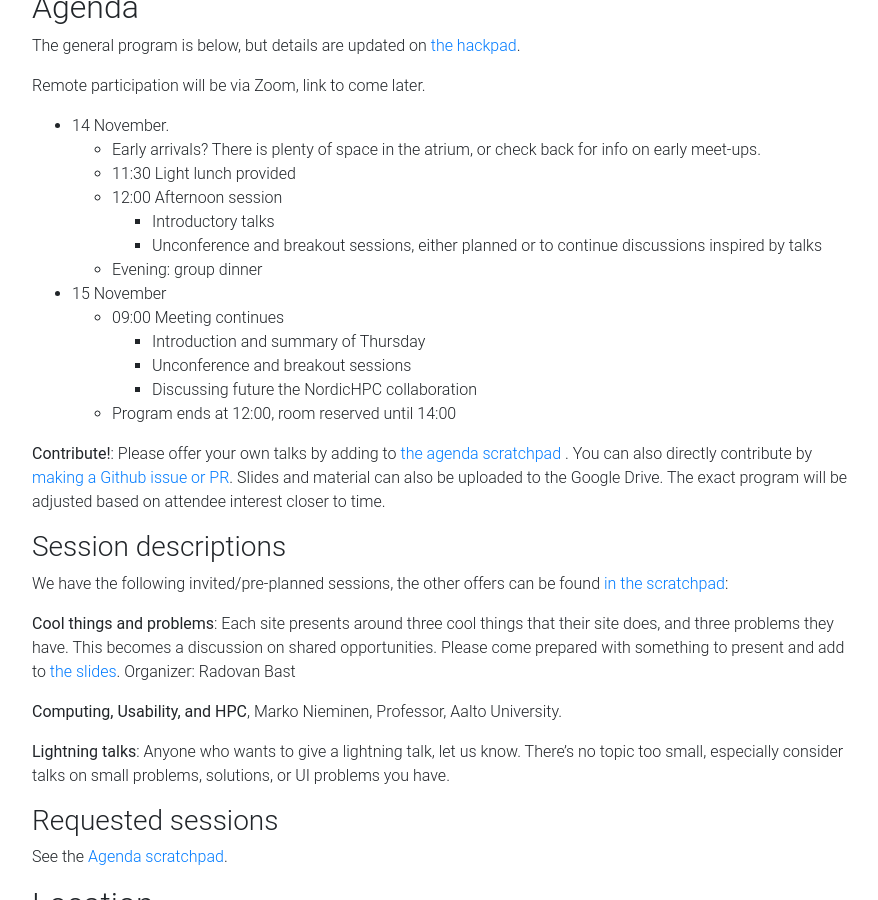
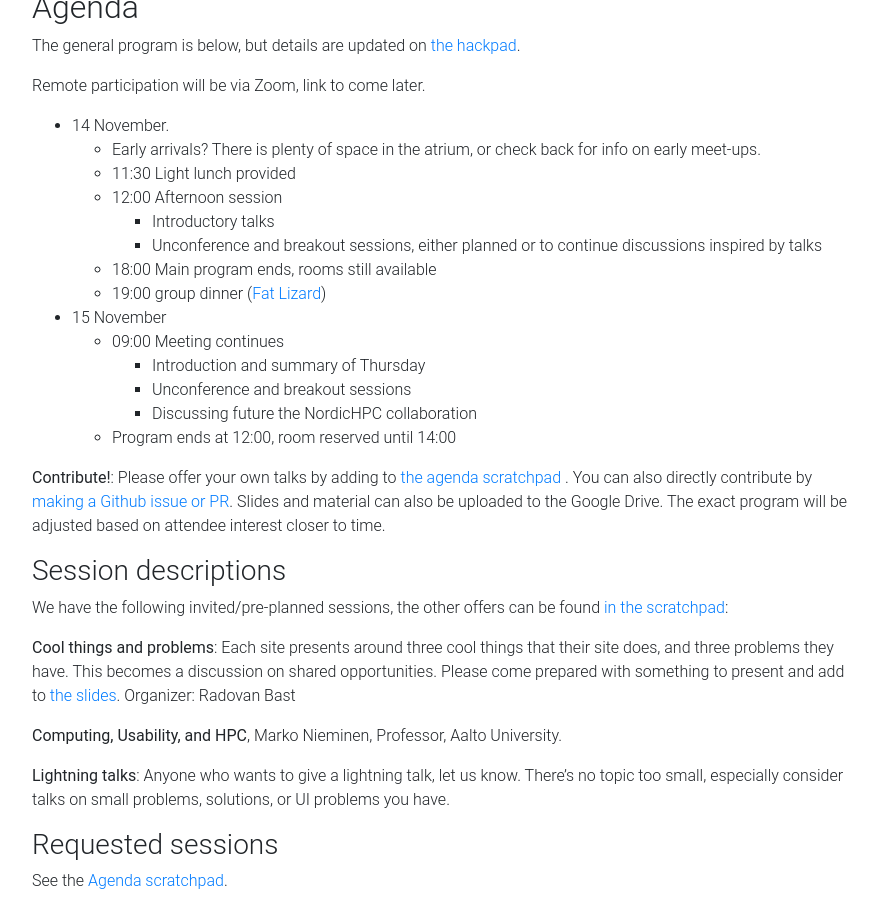
Before and after one commit to NordicHPC/nordichpc.github.io, a Jekyll site: the page built from 2019-11-14-helsinki.md, in a window 1280 px wide and 900 px high, scrolled down 1169 px. Shown: the whole window, without its empty margins (338-1216 px from the left). Built offline with Jekyll 4.4.1, drawn with Linux system fonts in a browser that asks for light colours; nearby versions of some CDN libraries; comment, search, counter and statistics services are not loaded.

Commit message:
Add dinner location

```diff
--- a/2019-11-14-helsinki.md
+++ b/2019-11-14-helsinki.md
@@ -93,7 +93,8 @@ Remote participation will be via Zoom, link to come later.
     * Introductory talks
     * Unconference and breakout sessions, either planned or to
       continue discussions inspired by talks
-  * Evening: group dinner
+  * 18:00 Main program ends, rooms still available
+  * 19:00 group dinner ([Fat Lizard](https://ravintolafatlizard.fi/?lang=en))
 * 15 November
   * 09:00 Meeting continues
     * Introduction and summary of Thursday
```
